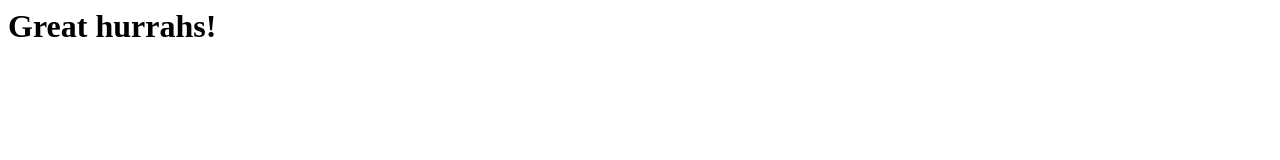
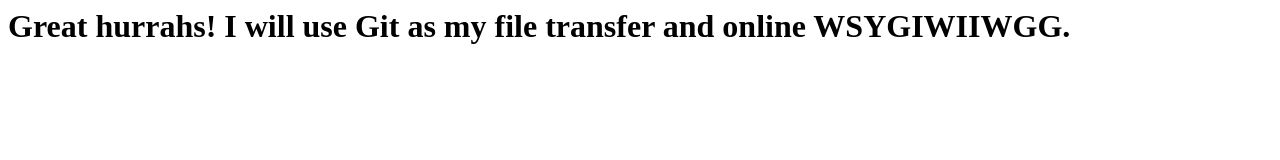
Before and after one commit to ghukill/mittenHome, a plain HTML site: page index.html in a window 1280 px wide. Drawn offline with Linux system fonts and the light colour scheme.

Commit message:
Update index.html

```diff
--- a/index.html
+++ b/index.html
@@ -1,5 +1,5 @@
 <html>
   <body>
-    <h1>Great hurrahs!</h1>
+    <h1>Great hurrahs!  I will use Git as my file transfer and online WSYGIWIIWGG.</h1>
   </body>
 </html>
```
